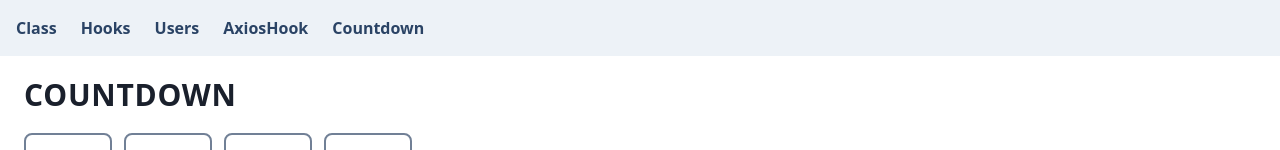
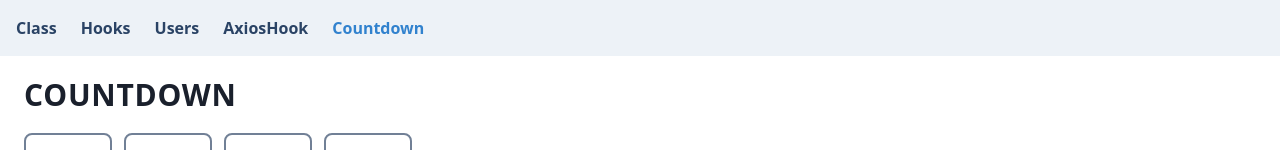
Before and after one commit to study-hary-id/react-hooks-live, a React (Create React App) app: page /countdown in a window 1280 px wide. Shown: the top 150 px of the page. Built offline with nearby package versions, Linux system fonts and the light colour scheme.

Commit message:
Replace Link into NavLink

```diff
--- a/src/components/navbar.js
+++ b/src/components/navbar.js
@@ -1,12 +1,16 @@
 import PropTypes from "prop-types";
-import { Link } from "react-router-dom";
+import { NavLink } from "react-router-dom";
 
 export default function Navbar({ links }) {
   const navLinks = links.map((link, key) => (
     <li
       key={key}
       className="mr-6 font-semibold text-blue-900 hover:text-blue-600">
-      <Link to={link.path}>{link.name}</Link>
+      <NavLink
+        to={link.path}
+        // Add condition because activeClassName doesn't work.
+        className={({ isActive }) => (isActive ? "text-blue-600" : "")}
+      >{link.name}</NavLink>
     </li>
   ));
 
```
